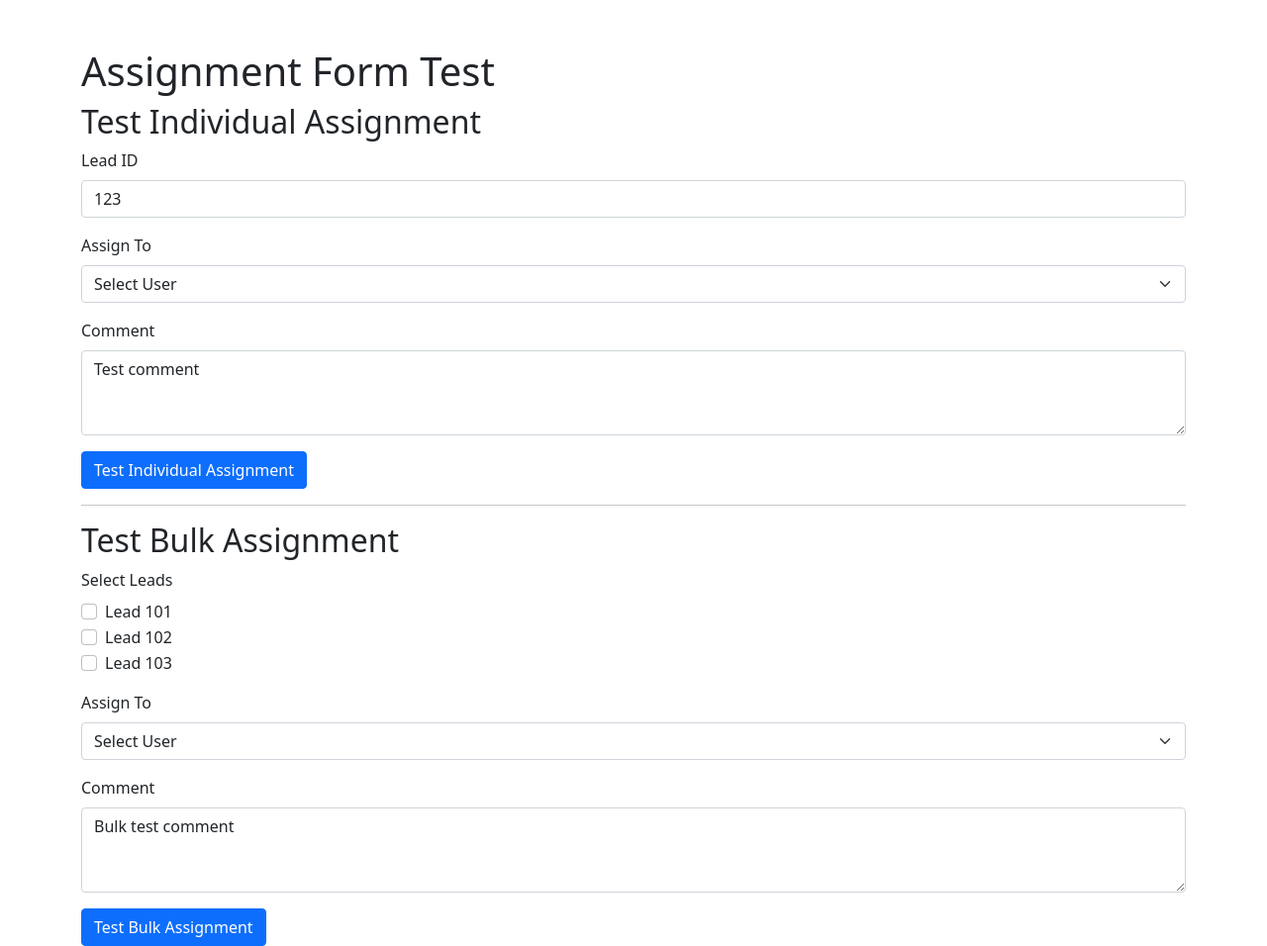
After one commit to usama-rasheed-722/lead-crm, a PHP site: page /LeadManager/test_assignment_form.php in a window 1280 px wide. The commit adds this page. Shown: the whole page at 99% size. Run offline with PHP 8.4, Linux system fonts and the light colour scheme.

Commit message:
assign added to the leads

```diff
--- /dev/null
+++ b/test_assignment_form.php
@@ -0,0 +1,117 @@
+<?php
+// Simple test to verify assignment form submission
+session_start();
+
+// Check if form was submitted
+if ($_SERVER['REQUEST_METHOD'] === 'POST') {
+    echo "<h2>Form Submission Test Results</h2>";
+    echo "<h3>POST Data Received:</h3>";
+    echo "<pre>";
+    print_r($_POST);
+    echo "</pre>";
+
+    echo "<h3>Lead IDs:</h3>";
+    if (isset($_POST['lead_ids'])) {
+        echo "<pre>";
+        print_r($_POST['lead_ids']);
+        echo "</pre>";
+    } else {
+        echo "<p style='color: red;'>No lead_ids found in POST data!</p>";
+    }
+
+    echo "<h3>Individual Lead ID:</h3>";
+    if (isset($_POST['lead_id'])) {
+        echo "<p>Lead ID: " . $_POST['lead_id'] . "</p>";
+    } else {
+        echo "<p style='color: red;'>No lead_id found in POST data!</p>";
+    }
+
+    echo "<h3>Assigned To:</h3>";
+    if (isset($_POST['assigned_to'])) {
+        echo "<p>Assigned To: " . $_POST['assigned_to'] . "</p>";
+    } else {
+        echo "<p style='color: red;'>No assigned_to found in POST data!</p>";
+    }
+
+    echo "<h3>Comment:</h3>";
+    if (isset($_POST['comment'])) {
+        echo "<p>Comment: " . htmlspecialchars($_POST['comment']) . "</p>";
+    } else {
+        echo "<p style='color: red;'>No comment found in POST data!</p>";
+    }
+
+    echo "<hr>";
+    echo "<a href='test_assignment_form.php'>Test Again</a>";
+    exit;
+}
+?>
+
+<!DOCTYPE html>
+<html>
+<head>
+    <title>Assignment Form Test</title>
+    <link href="https://cdn.jsdelivr.net/npm/bootstrap@5.1.3/dist/css/bootstrap.min.css" rel="stylesheet">
+</head>
+<body>
+    <div class="container mt-5">
+        <h1>Assignment Form Test</h1>
+
+        <h2>Test Individual Assignment</h2>
+        <form method="POST" action="test_assignment_form.php">
+            <div class="mb-3">
+                <label for="lead_id" class="form-label">Lead ID</label>
+                <input type="number" class="form-control" id="lead_id" name="lead_id" value="123" required>
+            </div>
+            <div class="mb-3">
+                <label for="assigned_to" class="form-label">Assign To</label>
+                <select class="form-select" id="assigned_to" name="assigned_to" required>
+                    <option value="">Select User</option>
+                    <option value="1">User 1</option>
+                    <option value="2">User 2</option>
+                    <option value="3">User 3</option>
+                </select>
+            </div>
+            <div class="mb-3">
+                <label for="comment" class="form-label">Comment</label>
+                <textarea class="form-control" id="comment" name="comment" rows="3">Test comment</textarea>
+            </div>
+            <button type="submit" class="btn btn-primary">Test Individual Assignment</button>
+        </form>
+
+        <hr>
+
+        <h2>Test Bulk Assignment</h2>
+        <form method="POST" action="test_assignment_form.php">
+            <div class="mb-3">
+                <label class="form-label">Select Leads</label>
+                <div class="form-check">
+                    <input class="form-check-input" type="checkbox" name="lead_ids[]" value="101" id="lead101">
+                    <label class="form-check-label" for="lead101">Lead 101</label>
+                </div>
+                <div class="form-check">
+                    <input class="form-check-input" type="checkbox" name="lead_ids[]" value="102" id="lead102">
+                    <label class="form-check-label" for="lead102">Lead 102</label>
+                </div>
+                <div class="form-check">
+                    <input class="form-check-input" type="checkbox" name="lead_ids[]" value="103" id="lead103">
+                    <label class="form-check-label" for="lead103">Lead 103</label>
+                </div>
+            </div>
+            <div class="mb-3">
+                <label for="bulk_assigned_to" class="form-label">Assign To</label>
+                <select class="form-select" id="bulk_assigned_to" name="assigned_to" required>
+                    <option value="">Select User</option>
+                    <option value="1">User 1</option>
+                    <option value="2">User 2</option>
+                    <option value="3">User 3</option>
+                </select>
+            </div>
+            <div class="mb-3">
+                <label for="bulk_comment" class="form-label">Comment</label>
+                <textarea class="form-control" id="bulk_comment" name="comment" rows="3">Bulk test comment</textarea>
+            </div>
+            <button type="submit" class="btn btn-primary">Test Bulk Assignment</button>
+        </form>
+    </div>
+</body>
+</html>
```
Also changed, not shown: app/controllers/LeadAssignmentController.php (+56 -2 lines), app/views/lead_assignment/assigned_leads.php (+23 -2 lines), app/views/leads/index.php (+166 -130 lines), app/views/leads/view.php (+14 -15 lines).
